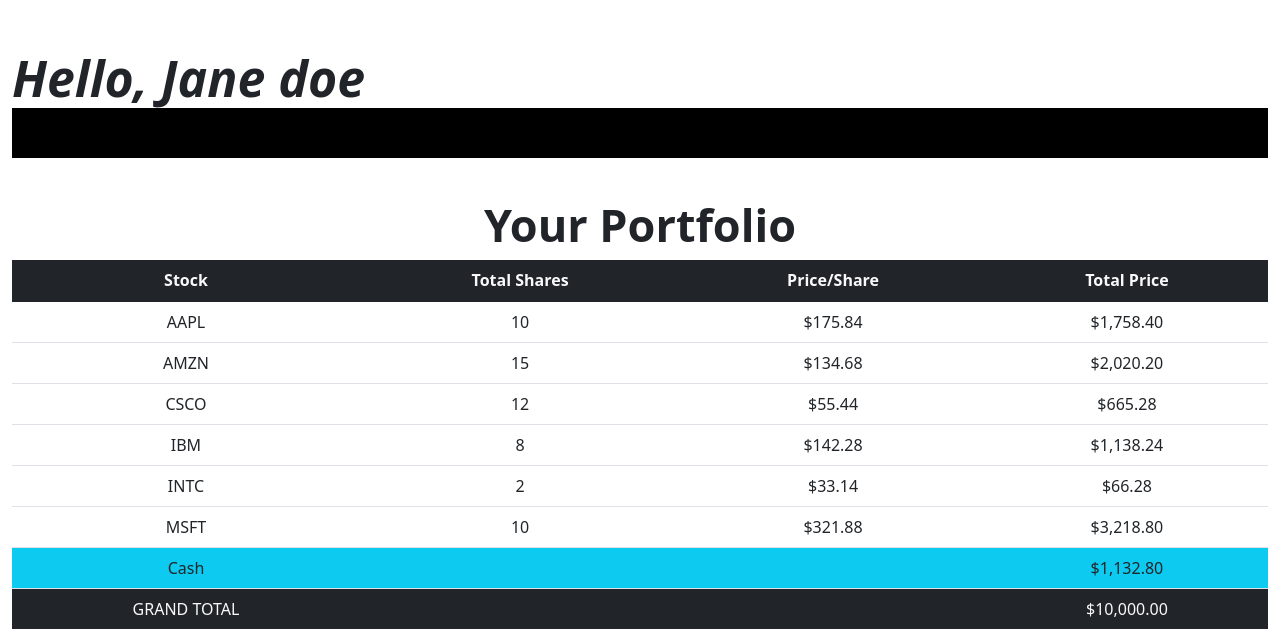
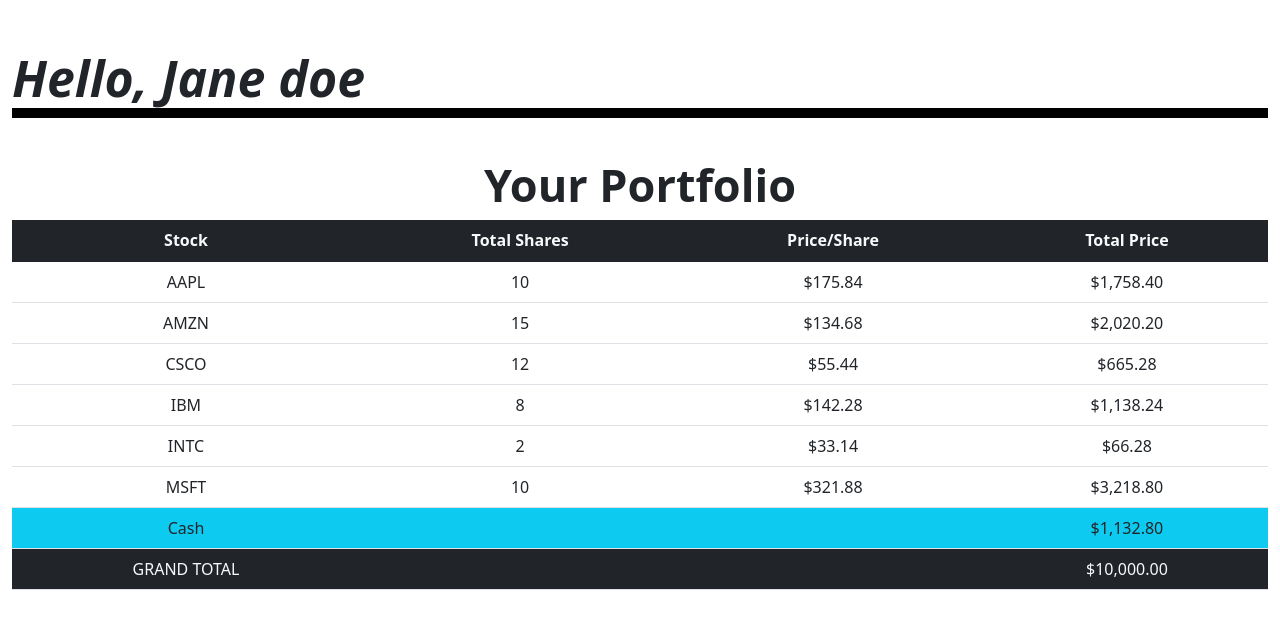
Before and after one commit to alihbaloch/CS50-Projects, a Flask app: page / in a window 1280 px wide. Shown: the part 76-705 px from the top of the page. Run offline with Flask 3, Linux system fonts and the light colour scheme; a user stored in the database is signed in; data comes from the database, SQL or seed files in the repository; some libraries are stand-ins or nearby versions.

Commit message:
Tue, Aug 22, 2023, 2:42 AM -04:00

```diff
--- a/finance/static/styles.css
+++ b/finance/static/styles.css
@@ -38,7 +38,7 @@
     font-weight: bold;
     font-style: italic;
     font-size: 50px;
-    border-bottom: 10px solid black;
-    border-width: 50px;
+    border-bottom: 1px solid black;
+    border-width: 10px;
 
 }
```
